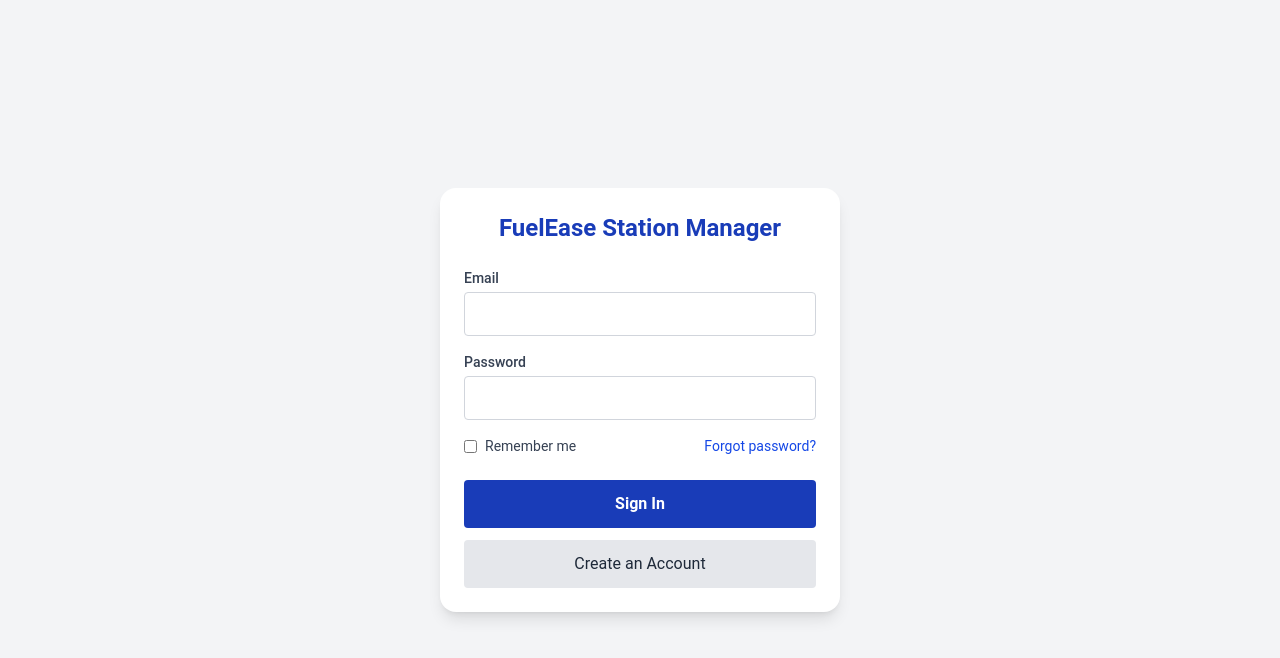
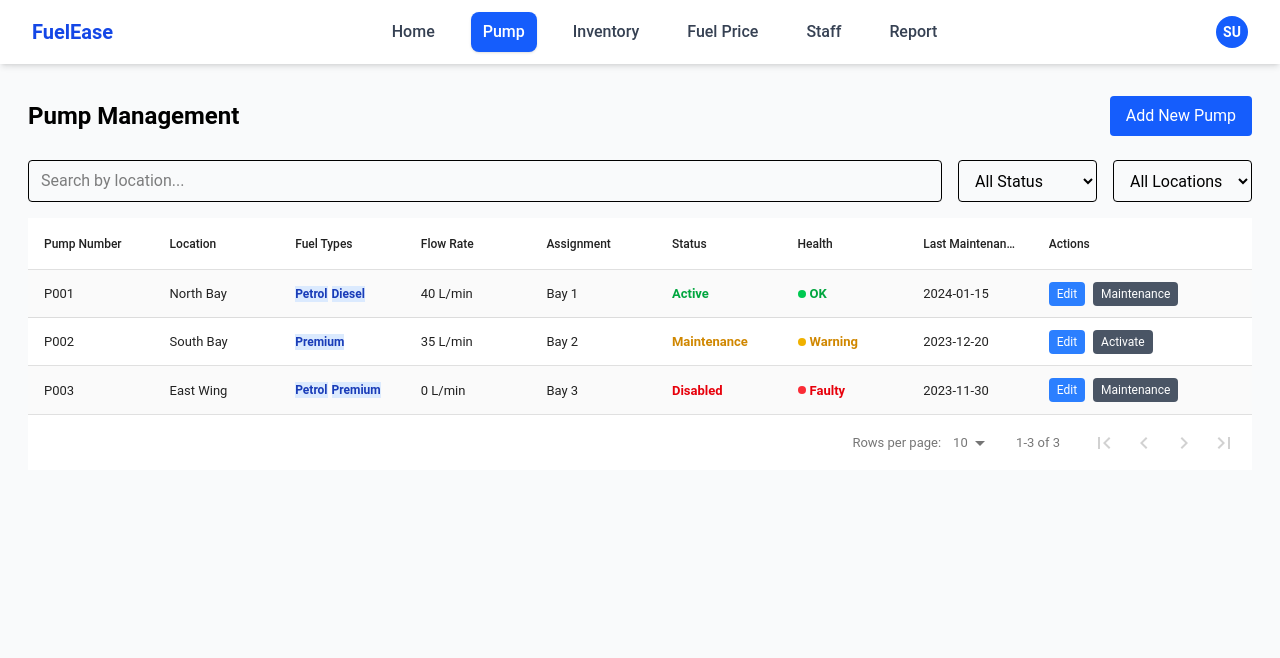
Before and after one commit to harshbix/FuelEase, a React (Vite) app: page /Pump in a window 1280 px wide. Before the commit this address led to /login. Shown: the top 658 px of the page. Built offline with nearby package versions, Linux system fonts and the light colour scheme; sample sign-in values are in the browser's storage; a web font is replaced by a local one.

Commit message:
improved data fetching and login functionality

```diff
--- a/public/users.json
+++ b/public/users.json
@@ -1,18 +1,16 @@
 [
     {
-      "id": 1,
-      "name": "John Doe",
-      "email": "john@example.com",
-      "password": "123456",
-      "role": "Manager",
-      "notifications": ["Inventory low", "Price update pending"]
+      "email": "john@fuelease.com",
+      "password": "password123",
+      "name": "John Smith",
+      "position": "Manager",
+      "contacts": "+1234567890"
     },
     {
-      "id": 2,
-      "name": "Jane Smith",
-      "email": "jane@example.com",
-      "password": "password123",
-      "role": "Supervisor",
-      "notifications": ["Staff shift pending approval"]
+      "email": "jane@fuelease.com",
+      "password": "password456",
+      "name": "Jane Doe",
+      "position": "Clerk",
+      "contacts": "+9876543210"
     }
   ]
--- a/src/App.jsx
+++ b/src/App.jsx
@@ -5,7 +5,7 @@ import {
   BrowserRouter as Router,
   Routes,
   Route,
-  useLocation
+  useLocation,
 } from "react-router-dom";
 
 import NotFound from "./components/NotFound";
@@ -31,8 +31,7 @@ const PageWrapper = ({ children }) => (
 
 const AppContent = () => {
   const location = useLocation();
-  const isLoginPage = location.pathname === "/login";
-  const user = JSON.parse(localStorage.getItem("user"));
+  const hideNavbar = location.pathname === "/login";
 
   useEffect(() => {
     const routeTitles = {
@@ -49,16 +48,17 @@ const AppContent = () => {
 
   return (
     <>
-      {!isLoginPage && user && <Navbar />}
-      <div className={`${!isLoginPage && user ? "pt-16 max-w-7xl mx-auto px-4" : ""}`}>
+      {!hideNavbar && <Navbar />}
+      <div className={`pt-16 ${!hideNavbar ? "max-w-7xl mx-auto px-4" : ""}`}>
         <AnimatePresence mode="wait">
           <Routes location={location} key={location.pathname}>
-            <Route path="/login" element={<Login />} />
             <Route
               path="/"
               element={
                 <PrivateRoute>
-                  <PageWrapper><Dashboard /></PageWrapper>
+                  <PageWrapper>
+                    <Dashboard />
+                  </PageWrapper>
                 </PrivateRoute>
               }
             />
@@ -66,7 +66,9 @@ const AppContent = () => {
               path="/Prices"
               element={
                 <PrivateRoute>
-                  <PageWrapper><Prices /></PageWrapper>
+                  <PageWrapper>
+                    <Prices />
+                  </PageWrapper>
                 </PrivateRoute>
               }
             />
@@ -74,7 +76,9 @@ const AppContent = () => {
               path="/Inventory"
               element={
                 <PrivateRoute>
-                  <PageWrapper><InventoryPage /></PageWrapper>
+                  <PageWrapper>
+                    <InventoryPage />
+                  </PageWrapper>
                 </PrivateRoute>
               }
             />
@@ -82,7 +86,9 @@ const AppContent = () => {
               path="/Pump"
               element={
                 <PrivateRoute>
-                  <PageWrapper><PumpManagement /></PageWrapper>
+                  <PageWrapper>
+                    <PumpManagement />
+                  </PageWrapper>
                 </PrivateRoute>
               }
             />
@@ -90,11 +96,21 @@ const AppContent = () => {
               path="/Staff"
               element={
                 <PrivateRoute>
-                  <PageWrapper><StaffManagement /></PageWrapper>
+                  <PageWrapper>
+                    <StaffManagement />
+                  </PageWrapper>
                 </PrivateRoute>
               }
             />
-            <Route path="*" element={<PageWrapper><NotFound /></PageWrapper>} />
+            <Route path="/login" element={<Login />} />
+            <Route
+              path="*"
+              element={
+                <PageWrapper>
+                  <NotFound />
+                </PageWrapper>
+              }
+            />
           </Routes>
         </AnimatePresence>
       </div>
--- a/src/components/Navbar/navbar.jsx
+++ b/src/components/Navbar/navbar.jsx
@@ -7,15 +7,8 @@ const Navbar = () => {
   const [isMenuOpen, setIsMenuOpen] = useState(false);
   const [isProfileOpen, setIsProfileOpen] = useState(false);
   const [activeTab, setActiveTab] = useState("profile");
-  const [isLoggedIn, setIsLoggedIn] = useState(true);
-  const [userProfile, setUserProfile] = useState({
-    name: "John Smith",
-    email: "john@fuelease.com",
-    position: "Manager",
-    contacts: "+1234567890",
-    profileImage: null,
-  });
-  const [editProfile, setEditProfile] = useState({ ...userProfile });
+  const [userProfile, setUserProfile] = useState(null);
+  const [editProfile, setEditProfile] = useState(null);
 
   const navigate = useNavigate();
   const menuButtonRef = useRef(null);
@@ -32,6 +25,28 @@ const Navbar = () => {
   ];
 
   useEffect(() => {
+    const loggedIn = localStorage.getItem("isLoggedIn") === "true";
+    const profile = JSON.parse(localStorage.getItem("userProfile"));
+
+    if (loggedIn && profile?.email) {
+      fetch("/users.json")
+        .then(res => res.json())
+        .then(users => {
+          const matchedUser = users.find(u => u.email === profile.email);
+          if (matchedUser) {
+            setUserProfile(matchedUser);
+            setEditProfile({ ...matchedUser });
+          } else {
+            setUserProfile(profile); // fallback if not found in file
+            setEditProfile({ ...profile });
+          }
+        });
+    } else {
+      navigate("/login");
+    }
+  }, [navigate]);
+
+  useEffect(() => {
     const handleClickOutside = (e) => {
       if (isProfileOpen && profileRef.current && !profileRef.current.contains(e.target)) {
         setIsProfileOpen(false);
@@ -44,25 +59,14 @@ const Navbar = () => {
     return () => document.removeEventListener("mousedown", handleClickOutside);
   }, [isProfileOpen, isMenuOpen]);
 
-  useEffect(() => {
-    setEditProfile({ ...userProfile });
-  }, [userProfile]);
-
   const handleSave = () => {
     setUserProfile({ ...editProfile });
     setActiveTab("profile");
   };
 
   const handleLogout = () => {
-    setUserProfile({
-      name: "Guest User",
-      email: "guest@example.com",
-      position: "Visitor",
-      contacts: "",
-      profileImage: null,
-    });
-    setIsLoggedIn(false);
-    setIsProfileOpen(false);
+    localStorage.removeItem("isLoggedIn");
+    localStorage.removeItem("userProfile");
     navigate("/login");
   };
 
@@ -75,7 +79,7 @@ const Navbar = () => {
 
   const ProfileDropdown = () => (
     <AnimatePresence>
-      {isProfileOpen && (
+      {isProfileOpen && userProfile && (
         <motion.div
           ref={profileRef}
           initial={{ opacity: 0, y: -10 }}
@@ -179,6 +183,8 @@ const Navbar = () => {
     </div>
   );
 
+  if (!userProfile) return null;
+
   return (
     <nav className="bg-white text-gray-800 shadow-md fixed top-0 w-full z-50">
       <div className="max-w-7xl mx-auto px-4 sm:px-6 lg:px-8">
--- a/src/components/login/Login.jsx
+++ b/src/components/login/Login.jsx
@@ -1,13 +1,5 @@
 import React, { useState, useEffect } from "react";
 import { useNavigate } from "react-router-dom";
-
-const dummyUser = {
-  email: "john@fuelease.com",
-  password: "password123",
-  name: "John Smith",
-  position: "Manager",
-  contacts: "+1234567890",
-};
 
 const Login = () => {
   const [email, setEmail] = useState("");
@@ -21,7 +13,7 @@ const Login = () => {
 
   const isValidEmail = (email) => /\S+@\S+\.\S+/.test(email);
 
-  const handleSubmit = () => {
+  const handleSubmit = async () => {
     const newErrors = {};
     setSuccessMessage("");
 
@@ -39,17 +31,26 @@ const Login = () => {
     setErrors(newErrors);
 
     if (Object.keys(newErrors).length === 0) {
-      if (!isSignIn) {
-        if (email === dummyUser.email && password === dummyUser.password) {
+      try {
+        const response = await fetch("/users.json");
+        const users = await response.json();
+
+        const foundUser = users.find(
+          (user) => user.email === email && user.password === password
+        );
+
+        if (foundUser) {
           localStorage.setItem("isLoggedIn", "true");
-          localStorage.setItem("userProfile", JSON.stringify(dummyUser));
+          localStorage.setItem("userProfile", JSON.stringify(foundUser));
           setSuccessMessage("Signed in successfully!");
-          setTimeout(() => navigate("/"), 1500);
+          setTimeout(() => {
+            navigate("/", { replace: true });
+          }, 500); // 0.5s
         } else {
           setErrors({ password: "Invalid credentials." });
         }
-      } else {
-        setSuccessMessage("Signed up successfully!");
+      } catch (error) {
+        setErrors({ email: "Failed to fetch users." });
       }
     }
   };
@@ -69,7 +70,7 @@ const Login = () => {
         </div>
       )}
 
-      <div className="flex items-center justify-center min-h-screen bg-gray-100">
+      <div className="flex items-center justify-center min-h-screen bg-gray-100 overflow-hidden">
         <div className="w-[400px] bg-white rounded-2xl shadow-lg p-6">
           <h2 className="text-2xl font-semibold text-center text-blue-800 mb-6">
             FuelEase Station Manager
--- a/src/components/privateRoute.jsx
+++ b/src/components/privateRoute.jsx
@@ -1,10 +1,9 @@
-// components/PrivateRoute.jsx
-import React from "react";
+// src/components/PrivateRoute.jsx
 import { Navigate } from "react-router-dom";
 
 const PrivateRoute = ({ children }) => {
-  const user = JSON.parse(localStorage.getItem("user"));
-  return user ? children : <Navigate to="/login" replace />;
+  const isLoggedIn = localStorage.getItem("isLoggedIn") === "true";
+  return isLoggedIn ? children : <Navigate to="/login" replace />;
 };
 
 export default PrivateRoute;
```
